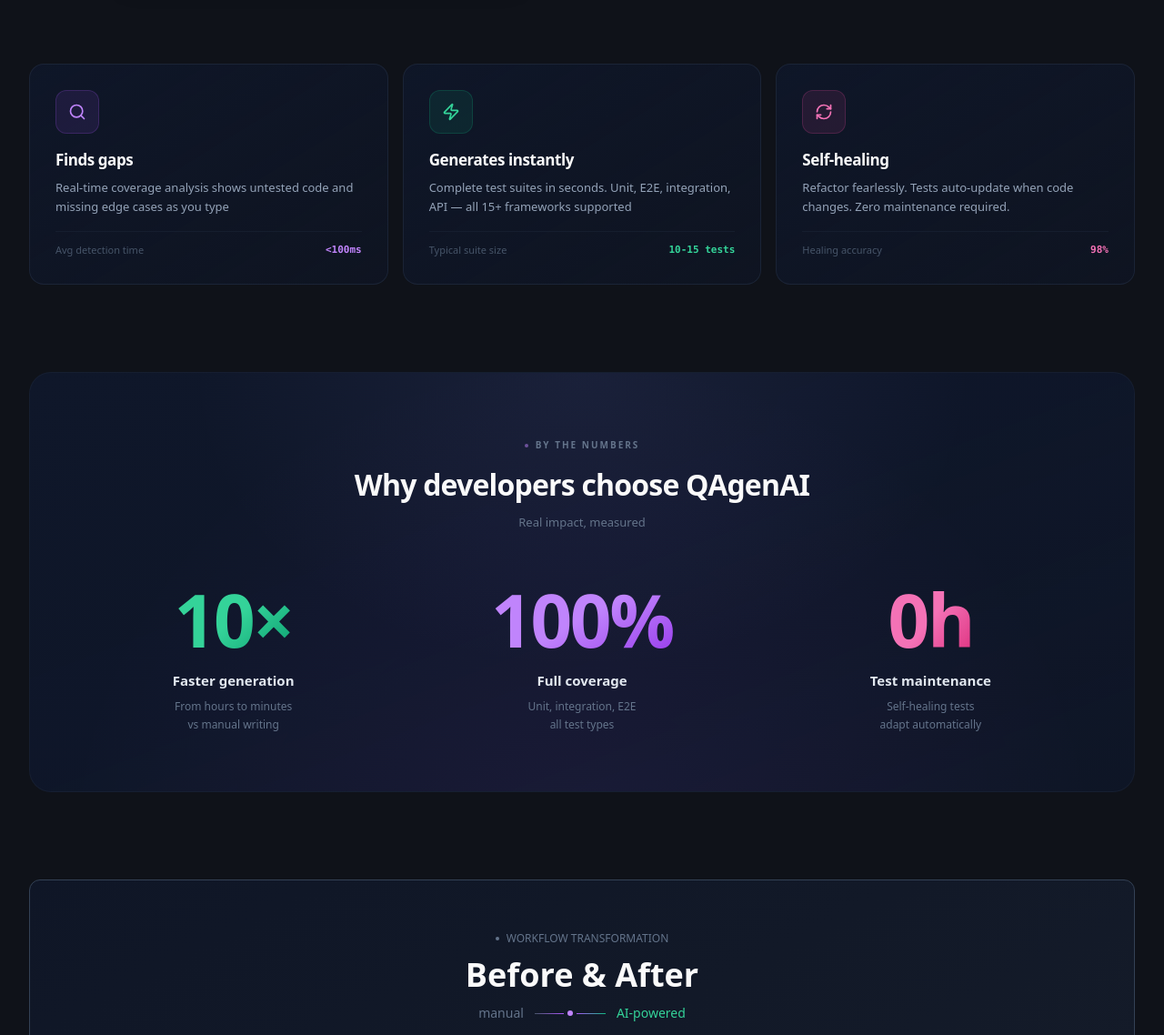
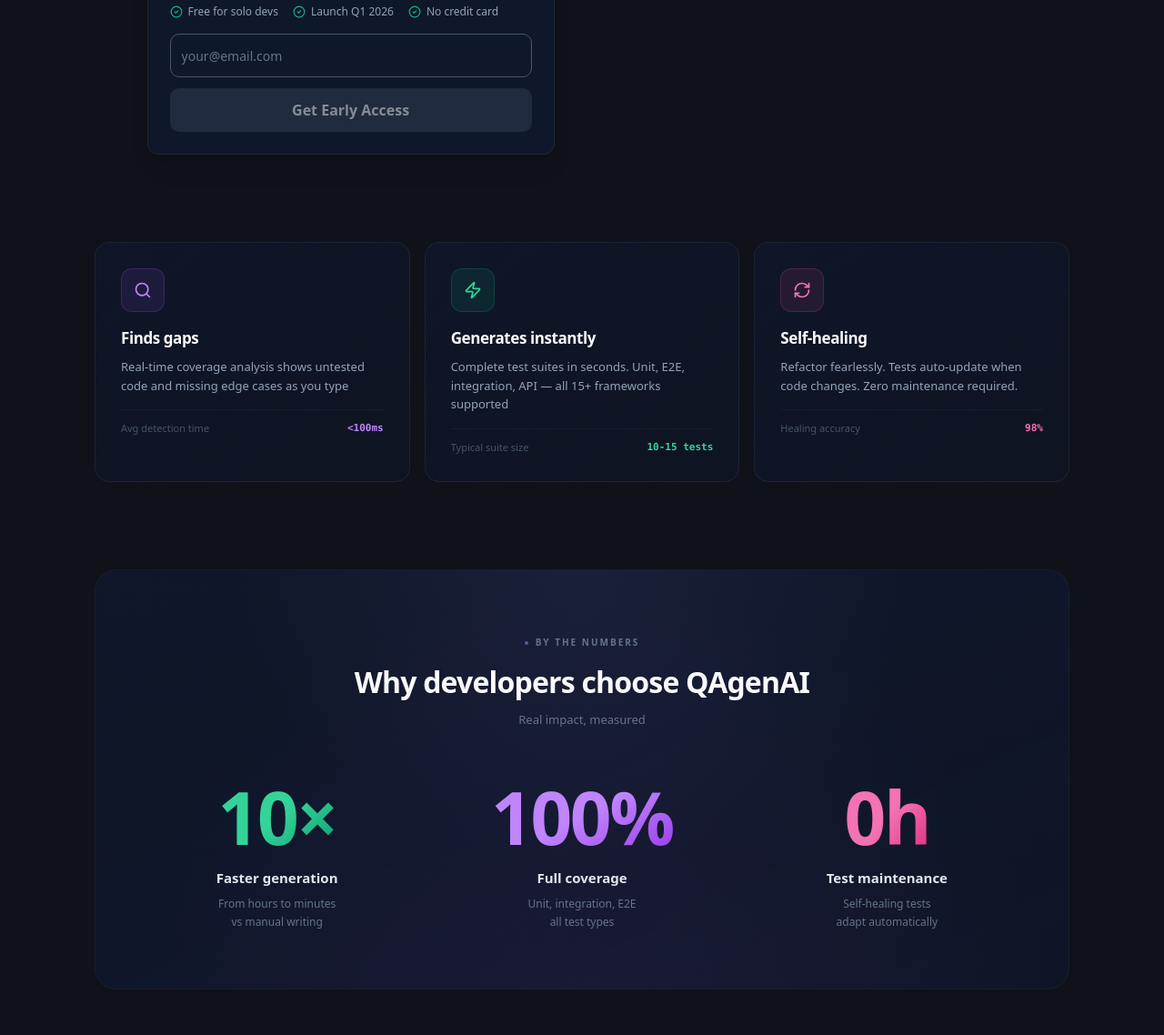
Before and after one commit to nikolabozicbg/qagent, a Next.js app in the folder apps/frontend/: page / in a window 1280 px wide. Shown: the part 1000-2138 px from the top of the page at 91% size. Built offline with nearby package versions, Linux system fonts and the light colour scheme; no server answers; the database is empty.

Commit message:
fix(frontend): remove duplicate padding in HeroSection
- HeroSection had double padding (parent + inner wrapper)
- Removed inner wrapper padding to inherit from parent only
- Now properly respects parent container padding (px-6/8/12)
- Consistent spacing across all sections

```diff
--- a/apps/frontend/src/app/page.tsx
+++ b/apps/frontend/src/app/page.tsx
@@ -12,8 +12,9 @@
 
 export default function Home() {
   return (
-    <main className="overflow-x-hidden">
-      <div className="container mx-auto max-w-[1400px] py-12 md:py-16 space-y-20 md:space-y-24">
+      <main className="pt-24 md:pt-32">
+        <div className="mx-auto max-w-[1200px] px-6 sm:px-10 lg:px-16 py-12 md:py-16 space-y-20 md:space-y-24">
+
         <HeroSection />
         <CoreValuesSection />
         <MetricsSection />
--- a/apps/frontend/src/components/sections/BeforeAfterSection.tsx
+++ b/apps/frontend/src/components/sections/BeforeAfterSection.tsx
@@ -3,7 +3,7 @@
 
 export default function BeforeAfterSection() {
   return (
-    <section className="px-4 sm:px-6 lg:px-8">
+    <section>
       <div className="max-w-7xl mx-auto">
         <ScrollReveal delay={100}>
           <div className="bg-gradient-to-br from-slate-900/80 to-slate-800/50 border border-slate-700 rounded-xl p-8 lg:p-12">
--- a/apps/frontend/src/components/sections/CTASection.tsx
+++ b/apps/frontend/src/components/sections/CTASection.tsx
@@ -2,7 +2,7 @@
 
 export default function CTASection() {
   return (
-    <section className="px-4 sm:px-6 lg:px-8">
+    <section>
       <div className="max-w-7xl mx-auto">
         <div className="relative py-16 overflow-hidden">
           <div className="absolute inset-0 bg-gradient-to-r from-purple-500/10 via-transparent to-pink-500/10"></div>
--- a/apps/frontend/src/components/sections/CapabilitiesSection.tsx
+++ b/apps/frontend/src/components/sections/CapabilitiesSection.tsx
@@ -20,7 +20,7 @@
 
 export default function CapabilitiesSection() {
   return (
-    <section className="px-4 sm:px-6 lg:px-8">
+    <section>
       <div className="max-w-7xl mx-auto">
         <div className="border border-slate-800 rounded-lg p-8 md:p-12 bg-slate-900/30 animate-on-scroll">
           <div className="text-center mb-10">
--- a/apps/frontend/src/components/sections/CoreValuesSection.tsx
+++ b/apps/frontend/src/components/sections/CoreValuesSection.tsx
@@ -2,7 +2,7 @@
 
 export default function CoreValuesSection() {
   return (
-    <section className="px-4 sm:px-6 lg:px-8">
+    <section>
       <div className="max-w-7xl mx-auto grid md:grid-cols-3 gap-4">
         <div className="group relative overflow-hidden rounded-2xl border border-slate-800/80 bg-gradient-to-br from-slate-900/90 to-slate-900/50 p-7 hover:border-purple-500/40 transition-all duration-500 hover:shadow-[0_0_40px_rgba(168,85,247,0.15)] hover:translate-y-[-2px]">
           <div className="absolute inset-0 bg-gradient-to-br from-purple-500/10 via-purple-500/5 to-transparent opacity-0 group-hover:opacity-100 transition-opacity duration-500"></div>
--- a/apps/frontend/src/components/sections/FAQSection.tsx
+++ b/apps/frontend/src/components/sections/FAQSection.tsx
@@ -2,7 +2,7 @@
 
 export default function FAQSection() {
   return (
-    <section className="px-4 sm:px-6 lg:px-8">
+    <section>
       <div className="max-w-7xl mx-auto">
         <div className="border border-slate-800 rounded-lg p-8 bg-slate-900/20 animate-on-scroll">
           <div className="text-center mb-10">
--- a/apps/frontend/src/components/sections/GettingStartedSection.tsx
+++ b/apps/frontend/src/components/sections/GettingStartedSection.tsx
@@ -16,7 +16,7 @@
 export default function GettingStartedSection() {
   return (
     <ScrollReveal delay={200}>
-      <section className="px-4 sm:px-6 lg:px-8">
+      <section>
         <div className="max-w-7xl mx-auto">
           <div className="text-center mb-12">
             <div className="inline-flex items-center gap-2 text-xs font-medium text-slate-500 mb-3">
--- a/apps/frontend/src/components/sections/HeroSection.tsx
+++ b/apps/frontend/src/components/sections/HeroSection.tsx
@@ -3,7 +3,7 @@
 
 export default function HeroSection() {
   return (
-    <section className="relative px-4 sm:px-6 lg:px-8">
+    <section className="relative">
       <div className="max-w-7xl mx-auto">
         <div className="grid lg:grid-cols-[1.1fr_0.9fr] gap-12 items-center">
           {/* Left: Content */}
--- a/apps/frontend/src/components/sections/InstallationSection.tsx
+++ b/apps/frontend/src/components/sections/InstallationSection.tsx
@@ -2,7 +2,7 @@
 
 export default function InstallationSection() {
   return (
-    <section id="setup" className="px-4 sm:px-6 lg:px-8">
+    <section id="setup">
       <div className="max-w-7xl mx-auto">
         <div className="border border-slate-700 rounded-lg p-8 bg-slate-800/30 animate-on-scroll">
           <div className="text-center mb-10">
--- a/apps/frontend/src/components/sections/MetricsSection.tsx
+++ b/apps/frontend/src/components/sections/MetricsSection.tsx
@@ -1,6 +1,6 @@
 export default function MetricsSection() {
   return (
-    <section className="px-4 sm:px-6 lg:px-8">
+    <section>
       <div className="max-w-7xl mx-auto">
         <div className="relative overflow-hidden rounded-3xl border border-slate-800/50 bg-gradient-to-br from-slate-900 via-slate-900/95 to-slate-900/80 p-12 lg:p-16">
           <div className="absolute inset-0 bg-[radial-gradient(circle_at_50%_120%,rgba(168,85,247,0.08),transparent_70%)]"></div>
--- a/apps/frontend/src/components/sections/UseCaseStorySection.tsx
+++ b/apps/frontend/src/components/sections/UseCaseStorySection.tsx
@@ -1,6 +1,6 @@
 export default function UseCaseStorySection() {
   return (
-    <section className="px-4 sm:px-6 lg:px-8">
+    <section>
       <div className="max-w-7xl mx-auto">
         <div className="relative overflow-hidden border border-slate-800 bg-slate-900/30 rounded-xl p-10">
           <div className="absolute inset-0 bg-gradient-to-br from-emerald-500/5 via-transparent to-purple-500/5"></div>
--- a/apps/frontend/src/components/sections/VsGenericAISection.tsx
+++ b/apps/frontend/src/components/sections/VsGenericAISection.tsx
@@ -2,7 +2,7 @@
 
 export default function VsGenericAISection() {
   return (
-    <section className="px-4 sm:px-6 lg:px-8">
+    <section>
       <div className="max-w-7xl mx-auto">
         <div className="bg-slate-900/50 border border-slate-800 rounded-xl p-10">
           <div className="text-center mb-10">
```
